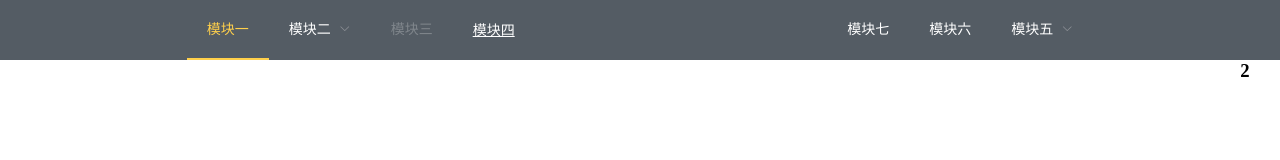
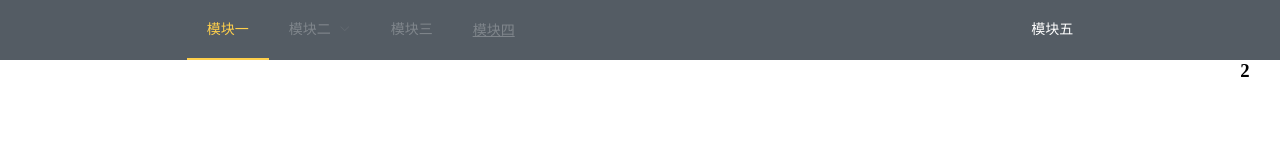
Before and after one commit to GGBoyCode/VueProject, a Vue app: page / in a window 1280 px wide. Shown: the top 160 px of the page. Built offline with nearby package versions, Linux system fonts and the light colour scheme.

Commit message:
修改路由相关

```diff
--- a/src/components/Nav/NavBar.vue
+++ b/src/components/Nav/NavBar.vue
@@ -26,6 +26,7 @@
       <el-col :xl="16" :lg="17" :md="18" :sm="20" class="hidden-xs-only">
         <div>
           <el-menu
+            :router="true"
             :default-active="navIndexOfPc"
             class="el-menu-demo"
             mode="horizontal"
@@ -33,26 +34,18 @@
             style="border: none"
             text-color="#fff"
             active-text-color="#ffd04b">
-            <el-menu-item index="1" @click="linkReplace('/')">模块一</el-menu-item>
-            <el-submenu index="2">
+            <el-menu-item index="/">模块一</el-menu-item>
+            <el-submenu index="" disabled>
               <template slot="title">模块二</template>
-              <el-menu-item index="2-1">选项1</el-menu-item>
-              <el-menu-item index="2-2">选项2</el-menu-item>
-              <el-menu-item index="2-3">选项3</el-menu-item>
-              <el-menu-item index="2-4">选项4</el-menu-item>
+              <el-menu-item >选项1</el-menu-item>
+              <el-menu-item >选项2</el-menu-item>
+              <el-menu-item >选项3</el-menu-item>
+              <el-menu-item >选项4</el-menu-item>
             </el-submenu>
-            <el-menu-item index="3" disabled>模块三</el-menu-item>
-            <el-menu-item index="4"><a href="javascript:;">模块四</a></el-menu-item>
+            <el-menu-item index="" disabled>模块三</el-menu-item>
+            <el-menu-item index="" disabled><a href="javascript:;">模块四</a></el-menu-item>
             <template v-if="true">
-              <el-submenu style="float: right" index="5">
-                <template slot="title">模块五</template>
-                <el-menu-item index="5-1">选项1</el-menu-item>
-                <el-menu-item index="5-2">选项2</el-menu-item>
-                <el-menu-item index="5-3">选项3</el-menu-item>
-                <el-menu-item index="5-4">选项4</el-menu-item>
-              </el-submenu>
-              <el-menu-item style="float: right" index="6">模块六</el-menu-item>
-              <el-menu-item style="float: right" index="7" @click="linkReplace('/profile')">模块七</el-menu-item>
+              <el-menu-item index="/profile" style="float: right" >模块五</el-menu-item>
             </template>
           <template v-else>
               <el-menu-item style="cursor: auto;float: right" @click="$refs.mod.visible = true">登录/注册</el-menu-item>
@@ -72,23 +65,17 @@
     name: 'NavBar',
     data() {
       return {
-        navIndexOfPc: '1',
         navIndexOfPho:'1',
         visible: false
       }
     },
+    computed:{
+      navIndexOfPc(){
+        return this.$route.path;
+      }
+    },
     components:{
       'module': Module
-    },
-    methods:{
-      link(url){
-        this.$router.push(url);
-      },
-      linkReplace(url,index){
-        if(this.$route.path != url){
-          this.$router.replace(url);
-        }
-      }
     }
   }
 </script>
```
